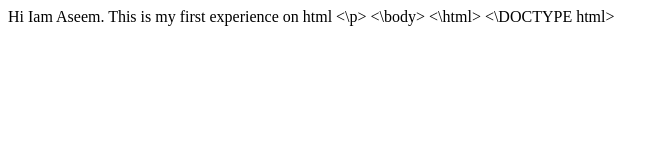
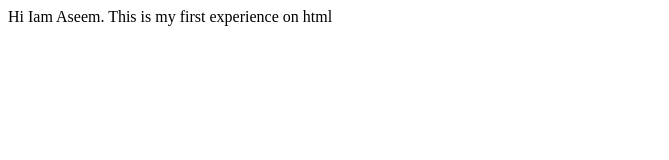
Before and after one commit to mdaseem03/Firstrep, a plain HTML site: page index.html in a window 1280 px wide. Shown: the whole page, without its empty margins (0-669 px from the left). Drawn offline with Linux system fonts and the light colour scheme.

Commit message:
Update index.html

```diff
--- a/index.html
+++ b/index.html
@@ -3,7 +3,7 @@
 <body>
 <p>
 Hi Iam Aseem. This is my first experience on html
-<\p>
-<\body>
-<\html>
-<\DOCTYPE html>
+</p>
+</body>
+</html>
+</DOCTYPE html>
```
